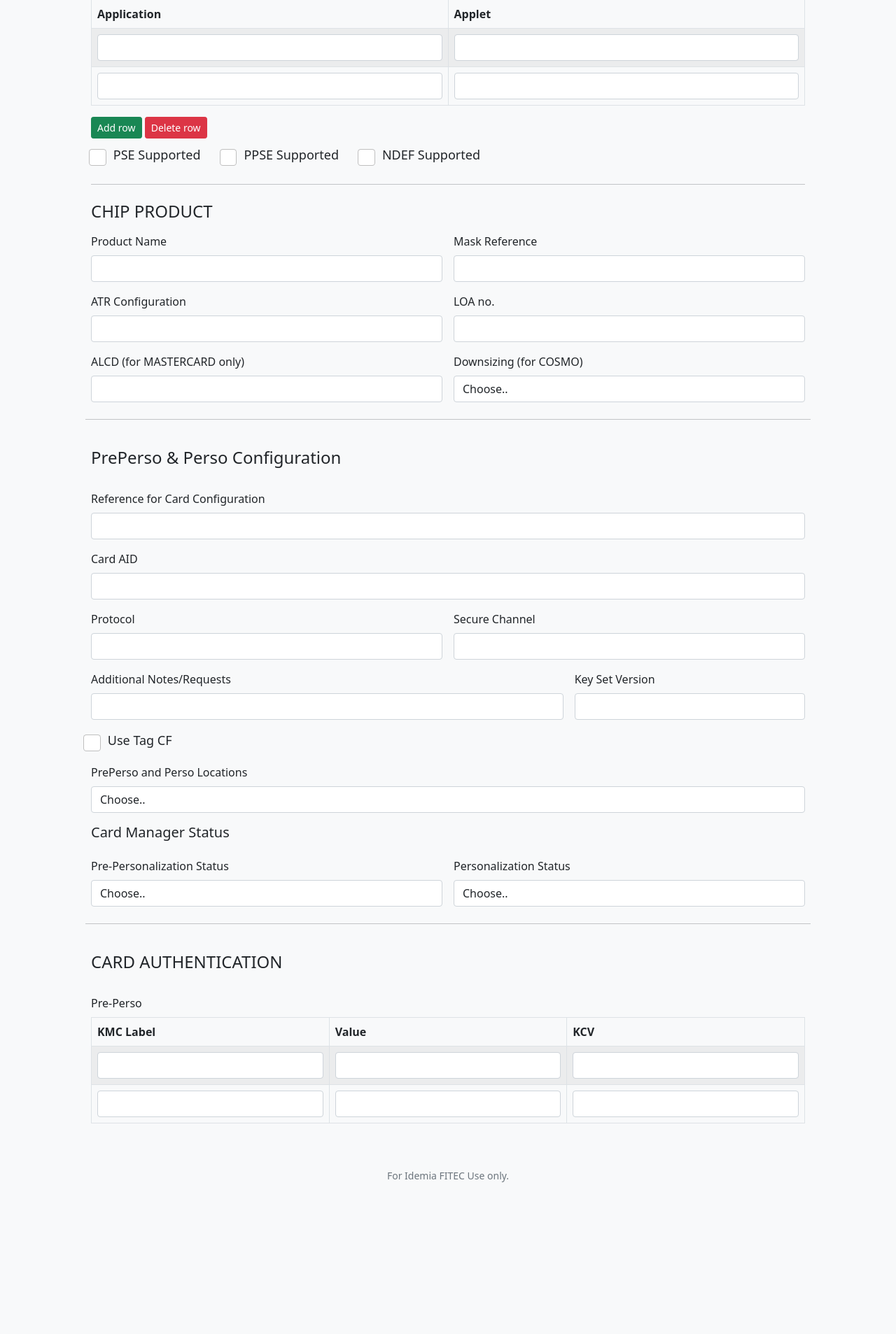
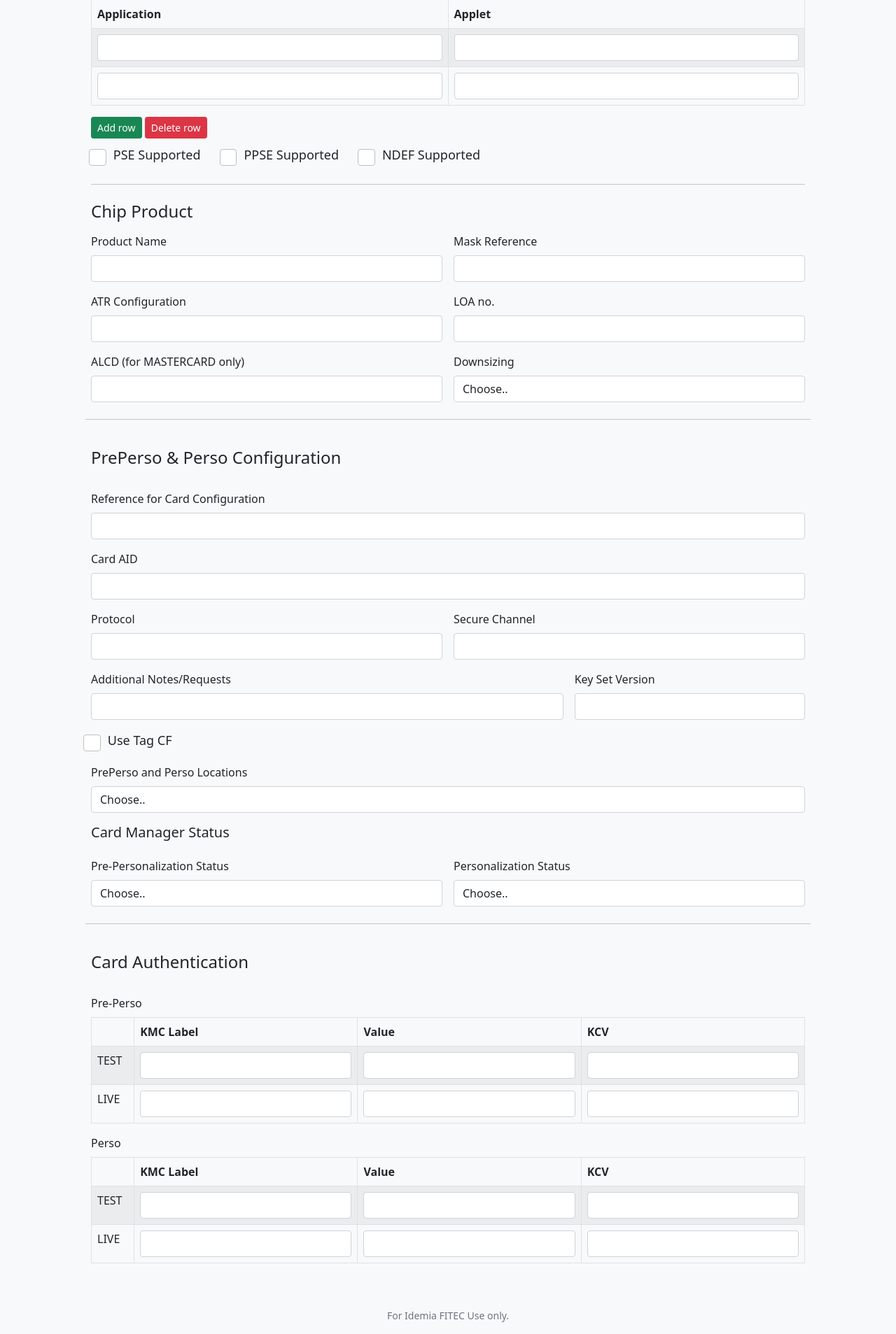
Before and after one commit to er01pr/APPD-v2, a Flask app: page /card in a window 1280 px wide. Shown: the part 334-2241 px from the top of the page at 70% size. Before the commit the page ends 2024 px from the top, so only its background shows below. Run offline with Flask 2, Linux system fonts and the light colour scheme; data comes from the database, SQL or seed files in the repository.

Commit message:
Added Card Authentication Table

```diff
--- a/templates/cardconfig.html
+++ b/templates/cardconfig.html
@@ -54,7 +54,7 @@
                     <label class="form-check-label btn-label" for="ndef">NDEF Supported</label>
             </div>
         <hr class="my-4">
-        <h4 class="mb-3">CHIP PRODUCT</h4>
+        <h4 class="mb-3">Chip Product</h4>
         <div class="row g-3">
             <div class = "col-sm-6">
                 <label for="productNames" class="form-label">Product Name</label>
@@ -94,7 +94,7 @@
                 <input id="ALCD" type="text" class="form-control">
             </div>
             <div class="col-sm-6">
-                <label for="downsizing" class="form-label">Downsizing (for COSMO)</label>
+                <label for="downsizing" class="form-label">Downsizing</label>
                 <select id="downsizings" type="text" class="form-control" placeholder="Choose.." required>
                         <option value="" disabled selected>Choose..</option>
                         <option value="12K">12K</option>
@@ -169,12 +169,13 @@
                 </select>
             </div>
             <hr class="my-4">
-            <h4 class="mb-3">CARD AUTHENTICATION</h4>
+            <h4 class="mb-3">Card Authentication</h4>
             <div class="col-sm-12">
                 <label for="Target Server" class="form-label">Pre-Perso</label>
                 <table class="table table-striped table-bordered table-hover">
                     <thead class="thead-dark">
                         <tr>
+                            <th scope="col"></th>
                             <th scope ="col">KMC Label</th>
                             <th scope ="col">Value</th>
                             <th scope ="col">KCV</th>
@@ -182,11 +183,39 @@
                     </thead>
                     <tbody>
                         <tr>
+                            <td><label for="testKMC" class="form-label">TEST</label></td>
                             <td><input id="cps-version" type="text" class="form-control"></td>
                             <td><input id="service-pack" type="text" class="form-control"></td>
                             <td><input id="service-pack" type="text" class="form-control"></td>
                         </tr>
                         <tr>
+                            <td><label for="liveKMC" class="form-label">LIVE</label></td>
+                            <td><input id="cps-version" type="text" class="form-control"></td>
+                            <td><input id="service-pack" type="text" class="form-control"></td>
+                            <td><input id="service-pack" type="text" class="form-control"></td>
+                        </tr>
+                    </tbody>
+                </table>
+            <div class="col-sm-12">
+                <label for="Target Server" class="form-label">Perso</label>
+                <table class="table table-striped table-bordered table-hover">
+                    <thead class="thead-dark">
+                        <tr>
+                            <th scope="col"></th>
+                            <th scope ="col">KMC Label</th>
+                            <th scope ="col">Value</th>
+                            <th scope ="col">KCV</th>
+                        </tr>
+                    </thead>
+                    <tbody>
+                        <tr>
+                            <td><label for="testKMC" class="form-label">TEST</label></td>
+                            <td><input id="cps-version" type="text" class="form-control"></td>
+                            <td><input id="service-pack" type="text" class="form-control"></td>
+                            <td><input id="service-pack" type="text" class="form-control"></td>
+                        </tr>
+                        <tr>
+                            <td><label for="liveKMC" class="form-label">LIVE</label></td>
                             <td><input id="cps-version" type="text" class="form-control"></td>
                             <td><input id="service-pack" type="text" class="form-control"></td>
                             <td><input id="service-pack" type="text" class="form-control"></td>
```
Also changed, not shown: static/styles.css (line endings or trailing spaces).
